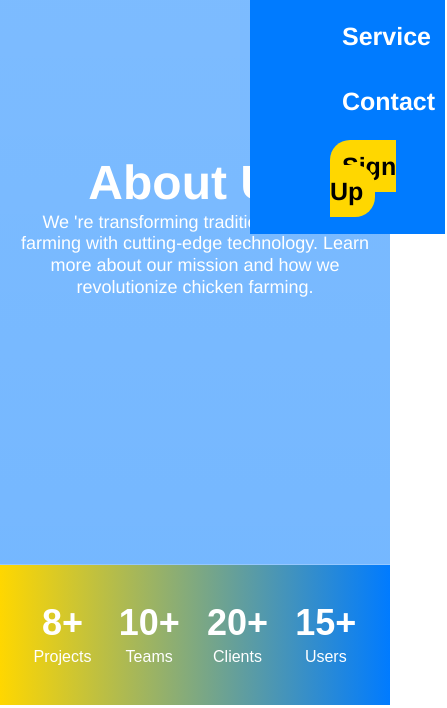
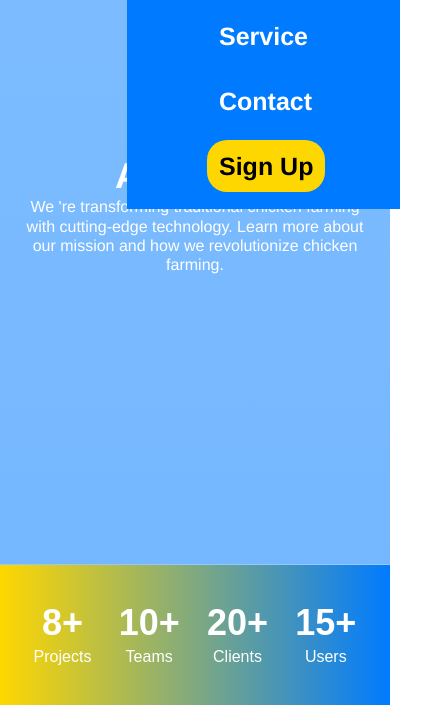
Before and after one commit to David-coder-56/Smart-coop, a plain HTML site: page about.html in a window 390 px wide. Both pictures are taken after a click on the element 357 px from the left and 54 px from the top of the page. Shown: the part 136-844 px from the top of the page, 447 px wide, since content can reach past the window. Drawn offline with nearby package versions, Linux system fonts and the light colour scheme; files whose address does not match are found by name.

Commit message:
update style
change

```diff
--- a/assets/css/about.css
+++ b/assets/css/about.css
@@ -686,3 +686,66 @@ header .btn button:hover {
     margin: 0 10px; /* reduce side margin */
   }
 }
+@media (max-width: 770px){
+  #nav-links {
+    position: absolute;
+    top: -20px;
+    left: 460px;
+    /* right: 0; */
+    background: var(--main-color);
+    width: 40%;
+    flex-direction: column;
+    align-items: flex-start;
+    padding: 20px;
+    display: none; /* hidden by default */
+  }
+}
+@media (max-width: 500px) {
+  .wrapper .hero-sect h1 {
+    font-size: 36px;
+  }
+  .wrapper .hero-sect p {
+    font-size: 16px;
+  }
+  .video-wrapper img {
+    width: 100%;
+    height: auto;
+  }
+  .play-btn {
+    font-size: 20px;
+    padding: 10px 10px;
+  }
+  .footer-links a {
+    margin: 0 5px; /* reduce side margin */
+  }
+  #nav-links {
+    position: absolute;
+    top: -20px;
+    left: 127px;
+    /* right: 0; */
+    background: var(--main-color);
+    width: 70%;
+    flex-direction: column;
+    align-items: flex-start;
+    padding: 20px;
+    display: none; /* hidden by default */
+  }
+}
+@media (max-width: 375px) {
+  .menu-toggle {
+    top: 10px;
+    right: 10px;
+  }
+  #nav-links {
+    position: absolute;
+    top: -20px;
+    left: 112px;
+    /* right: 0; */
+    background: var(--main-color);
+    width: 70%;
+    flex-direction: column;
+    align-items: flex-start;
+    padding: 20px;
+    display: none; /* hidden by default */
+  }
+}
--- a/assets/css/contact.css
+++ b/assets/css/contact.css
@@ -573,3 +573,66 @@ header .btn button:hover {
     margin: 0 10px; /* reduce side margin */
   }
 }
+@media (max-width: 770px){
+  #nav-links {
+    position: absolute;
+    top: -20px;
+    left: 460px;
+    /* right: 0; */
+    background: var(--main-color);
+    width: 40%;
+    flex-direction: column;
+    align-items: flex-start;
+    padding: 20px;
+    display: none; /* hidden by default */
+  }
+}
+@media (max-width: 500px) {
+  .wrapper .hero-sect h1 {
+    font-size: 36px;
+  }
+  .wrapper .hero-sect p {
+    font-size: 16px;
+  }
+  .video-wrapper img {
+    width: 100%;
+    height: auto;
+  }
+  .play-btn {
+    font-size: 20px;
+    padding: 10px 10px;
+  }
+  .footer-links a {
+    margin: 0 5px; /* reduce side margin */
+  }
+  #nav-links {
+    position: absolute;
+    top: -20px;
+    left: 127px;
+    /* right: 0; */
+    background: var(--main-color);
+    width: 70%;
+    flex-direction: column;
+    align-items: flex-start;
+    padding: 20px;
+    display: none; /* hidden by default */
+  }
+}
+@media (max-width: 375px) {
+  .menu-toggle {
+    top: 10px;
+    right: 10px;
+  }
+  #nav-links {
+    position: absolute;
+    top: -20px;
+    left: 112px;
+    /* right: 0; */
+    background: var(--main-color);
+    width: 70%;
+    flex-direction: column;
+    align-items: flex-start;
+    padding: 20px;
+    display: none; /* hidden by default */
+  }
+}
--- a/assets/css/services.css
+++ b/assets/css/services.css
@@ -890,3 +890,66 @@ h2.about-us {
     margin: 0 10px; /* reduce side margin */
   }
 }
+@media (max-width: 770px){
+  #nav-links {
+    position: absolute;
+    top: -20px;
+    left: 460px;
+    /* right: 0; */
+    background: var(--main-color);
+    width: 40%;
+    flex-direction: column;
+    align-items: flex-start;
+    padding: 20px;
+    display: none; /* hidden by default */
+  }
+}
+@media (max-width: 500px) {
+  .wrapper .hero-sect h1 {
+    font-size: 36px;
+  }
+  .wrapper .hero-sect p {
+    font-size: 16px;
+  }
+  .video-wrapper img {
+    width: 100%;
+    height: auto;
+  }
+  .play-btn {
+    font-size: 20px;
+    padding: 10px 10px;
+  }
+  .footer-links a {
+    margin: 0 5px; /* reduce side margin */
+  }
+  #nav-links {
+    position: absolute;
+    top: -20px;
+    left: 127px;
+    /* right: 0; */
+    background: var(--main-color);
+    width: 70%;
+    flex-direction: column;
+    align-items: flex-start;
+    padding: 20px;
+    display: none; /* hidden by default */
+  }
+}
+@media (max-width: 375px) {
+  .menu-toggle {
+    top: 10px;
+    right: 10px;
+  }
+  #nav-links {
+    position: absolute;
+    top: -20px;
+    left: 112px;
+    /* right: 0; */
+    background: var(--main-color);
+    width: 70%;
+    flex-direction: column;
+    align-items: flex-start;
+    padding: 20px;
+    display: none; /* hidden by default */
+  }
+}
```
